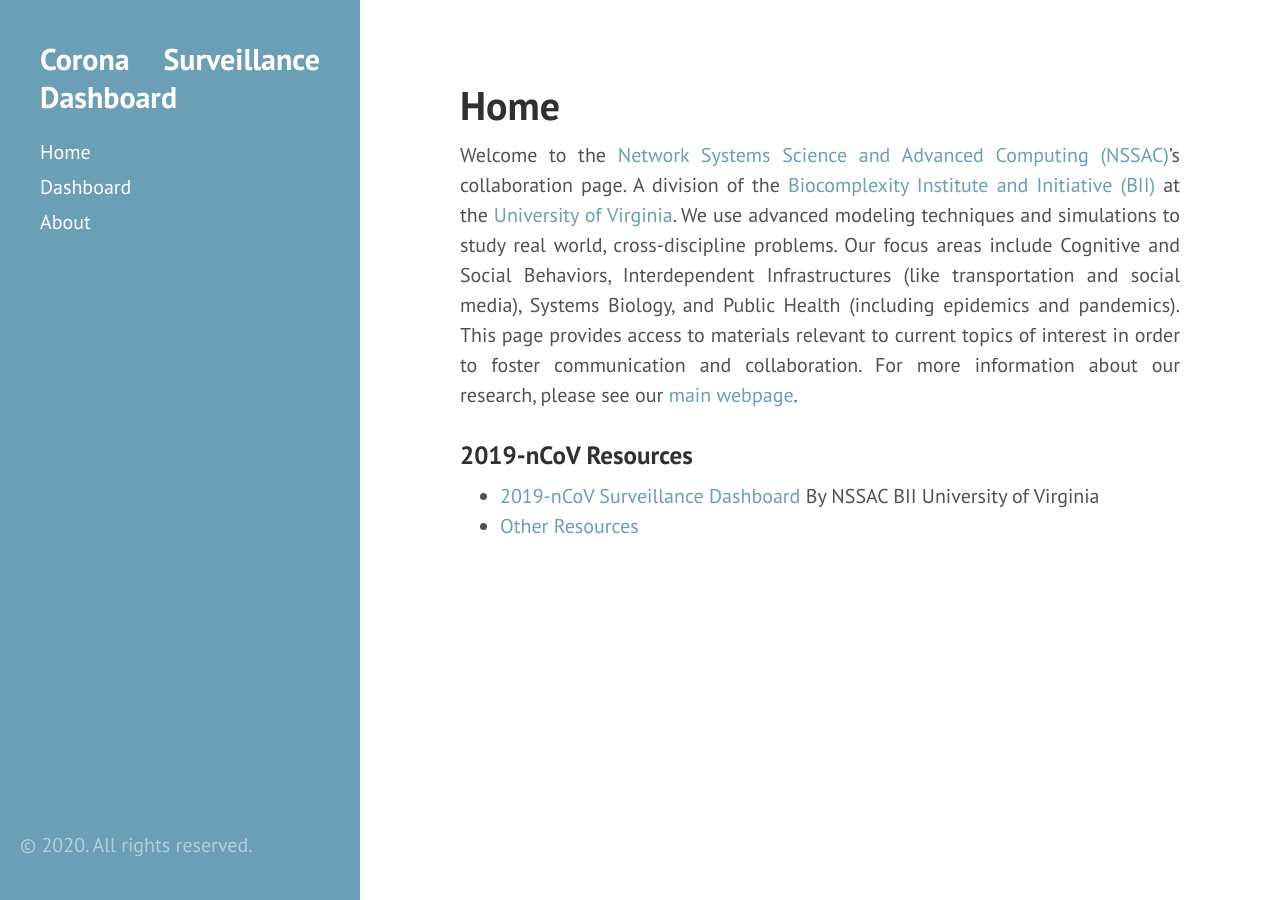
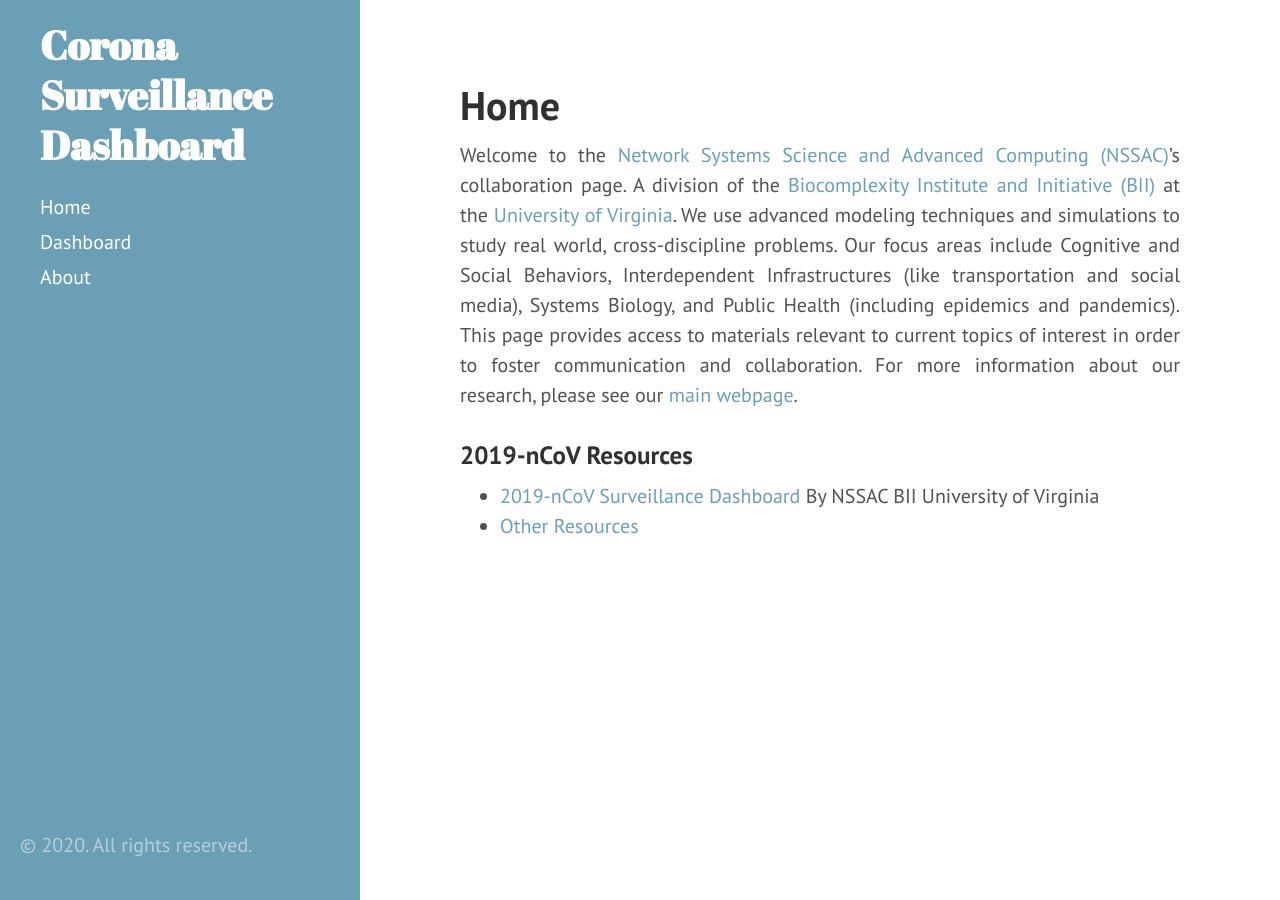
Before and after one commit to mehta-gaurav/mehta-gaurav.github.io, a Jekyll site: the page built from index.md, in a window 1280 px wide. Built offline with Jekyll 4.4.1, drawn with Linux system fonts in a browser that asks for light colours.

Commit message:
Update hyde.css

```diff
--- a/public/css/hyde.css
+++ b/public/css/hyde.css
@@ -77,11 +77,15 @@
 }
 
 /* About section */
-.sidebar-about h1 {
+.sidebar-about {
+  text-align: left;
+}
+
+.sidebar-about h2 {
   color: #fff;
   margin-top: 0;
   font-family: "Abril Fatface", serif;
-  font-size: 3.25rem;
+  font-size: 2rem;
 }
 
 /* Sidebar nav */
```
